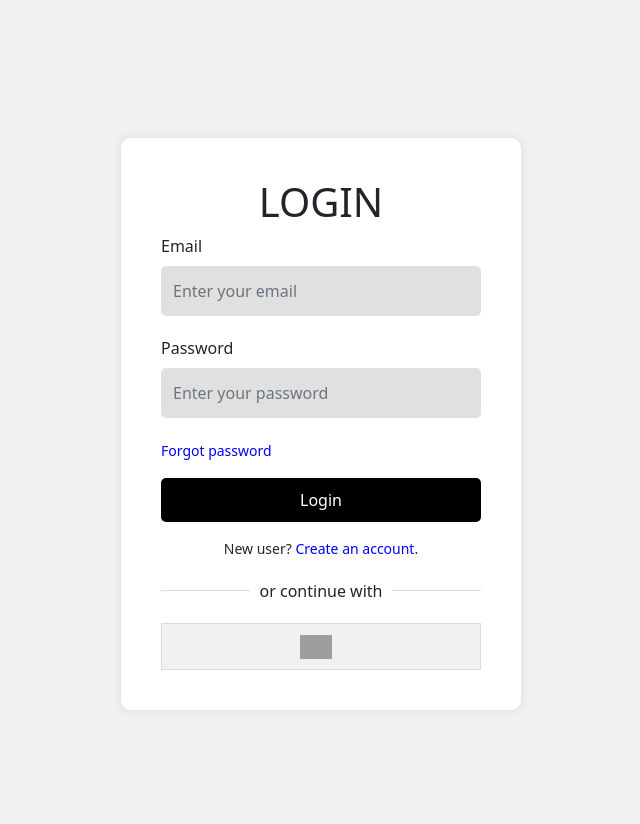
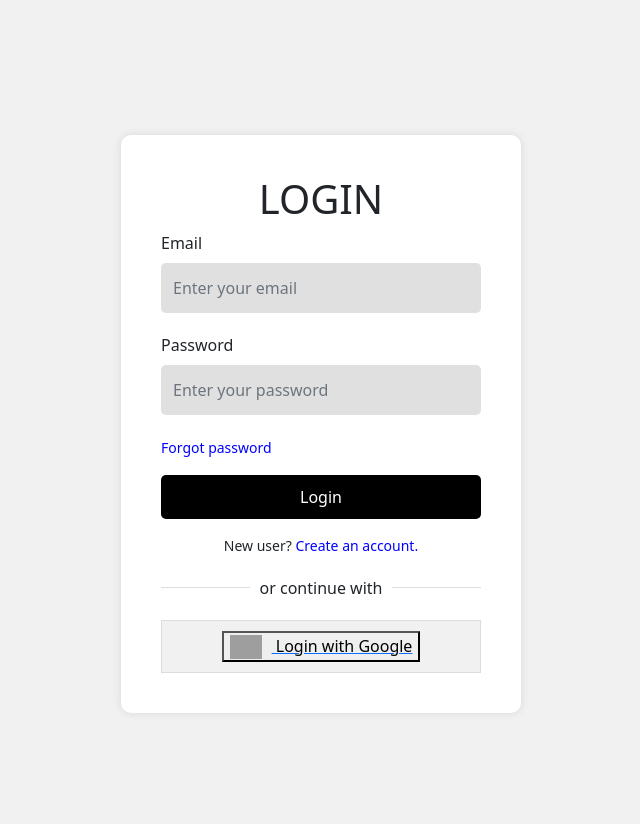
Before and after one commit to Aiswarya-s2413/Chordo, a Django app: page /userLogin/ in a window 1280 px wide. Shown: the part 86-910 px from the top of the page, without its empty margins (319-959 px from the left). Run offline with Django 5.2, Linux system fonts and the light colour scheme; some libraries are stand-ins or nearby versions; grey boxes are pictures that could not be loaded.

Commit message:
login template updated

```diff
--- a/userapp/templates/userlogin.html
+++ b/userapp/templates/userlogin.html
@@ -56,10 +56,12 @@
 
         <div class="divider">or continue with</div>
 
-        <button type="button" class="google-btn"><a href="{% provider_login_url 'google' %}">
-          <img src="https://upload.wikimedia.org/wikipedia/commons/4/4a/Logo_2013_Google.png" alt="Google">
-        </a>
-        </button>
+        <a href="{% provider_login_url 'google' %}" class="google-btn">
+    <button type="button">
+        <img src="https://upload.wikimedia.org/wikipedia/commons/4/4a/Logo_2013_Google.png" alt="Google">
+        Login with Google
+    </button>
+</a>
       </form>
     </div>
   </div>
```
